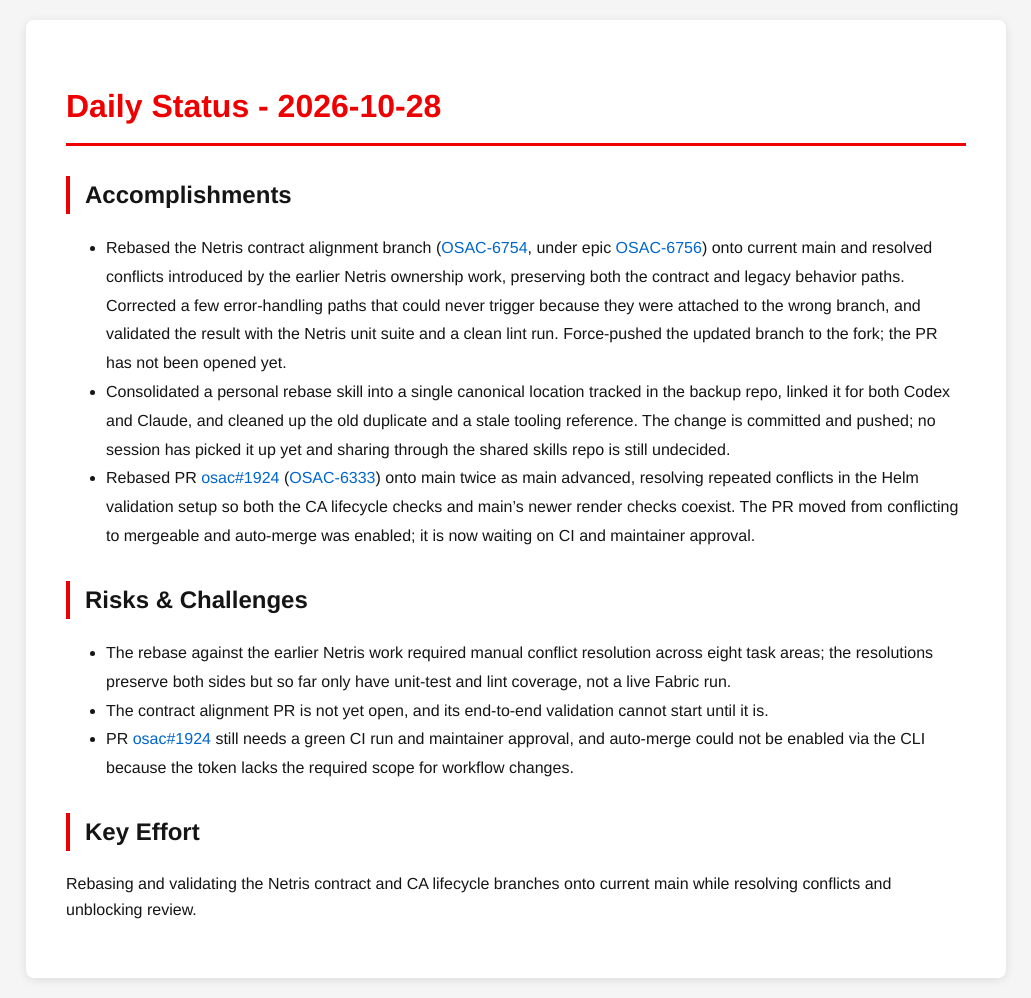
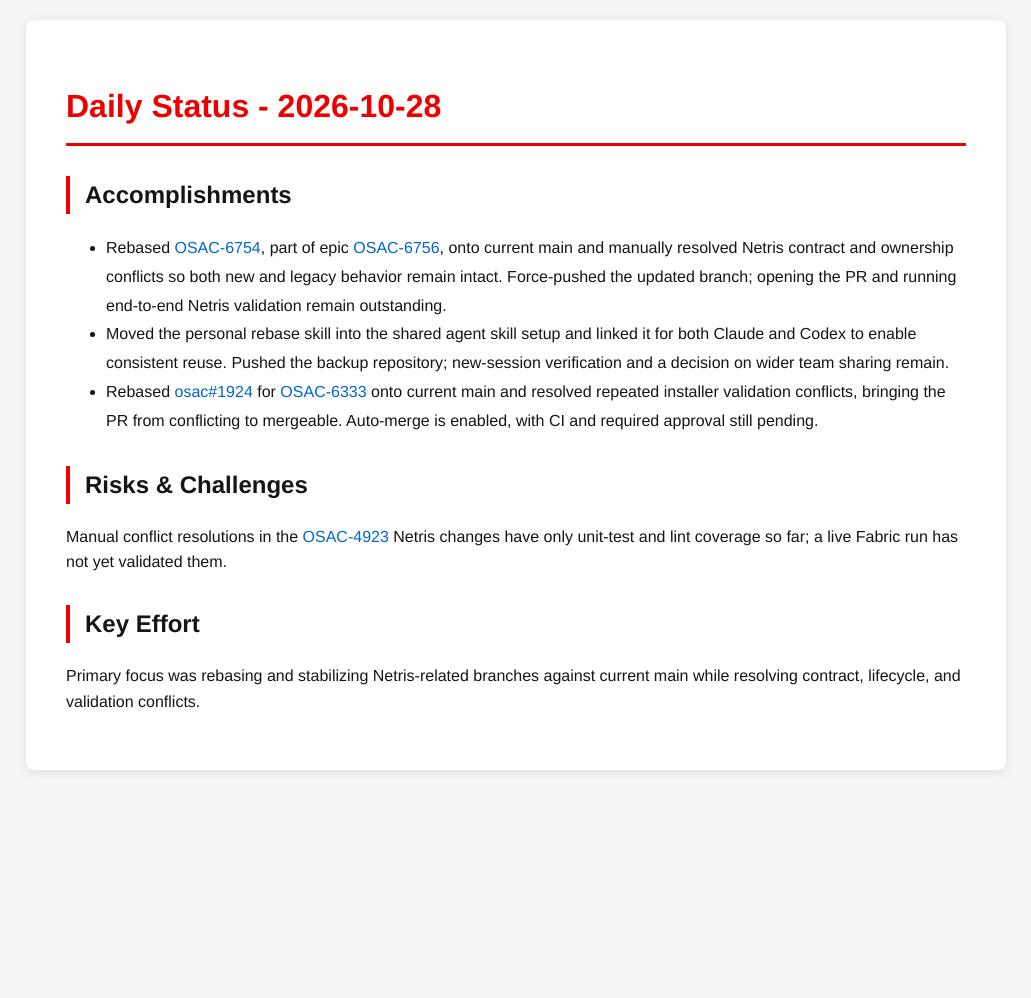
Before and after one commit to tzvatot/daily-status, a Jekyll site: the page built from 2026-10-28.md, in a window 1280 px wide. Shown: the whole page, without its empty margins (124-1155 px from the left). Built offline with Jekyll 4.4.1, drawn with Linux system fonts in a browser that asks for light colours; after the commit the page ends 900 px from its top, so only the background shows below that.

Commit message:
Daily status update - 2026-10-28

```diff
--- a/2026-10-28.md
+++ b/2026-10-28.md
@@ -7,14 +7,12 @@
 # Daily Status - 2026-10-28
 
 ## Accomplishments
-- Rebased the Netris contract alignment branch ([OSAC-6754](https://redhat.atlassian.net/browse/OSAC-6754), under epic [OSAC-6756](https://redhat.atlassian.net/browse/OSAC-6756)) onto current main and resolved conflicts introduced by the earlier Netris ownership work, preserving both the contract and legacy behavior paths. Corrected a few error-handling paths that could never trigger because they were attached to the wrong branch, and validated the result with the Netris unit suite and a clean lint run. Force-pushed the updated branch to the fork; the PR has not been opened yet.
-- Consolidated a personal rebase skill into a single canonical location tracked in the backup repo, linked it for both Codex and Claude, and cleaned up the old duplicate and a stale tooling reference. The change is committed and pushed; no session has picked it up yet and sharing through the shared skills repo is still undecided.
-- Rebased PR [osac#1924](https://github.com/osac-project/osac/pull/1924) ([OSAC-6333](https://redhat.atlassian.net/browse/OSAC-6333)) onto main twice as main advanced, resolving repeated conflicts in the Helm validation setup so both the CA lifecycle checks and main's newer render checks coexist. The PR moved from conflicting to mergeable and auto-merge was enabled; it is now waiting on CI and maintainer approval.
+- Rebased [OSAC-6754](https://redhat.atlassian.net/browse/OSAC-6754), part of epic [OSAC-6756](https://redhat.atlassian.net/browse/OSAC-6756), onto current main and manually resolved Netris contract and ownership conflicts so both new and legacy behavior remain intact. Force-pushed the updated branch; opening the PR and running end-to-end Netris validation remain outstanding.
+- Moved the personal rebase skill into the shared agent skill setup and linked it for both Claude and Codex to enable consistent reuse. Pushed the backup repository; new-session verification and a decision on wider team sharing remain.
+- Rebased [osac#1924](https://github.com/osac-project/osac/pull/1924) for [OSAC-6333](https://redhat.atlassian.net/browse/OSAC-6333) onto current main and resolved repeated installer validation conflicts, bringing the PR from conflicting to mergeable. Auto-merge is enabled, with CI and required approval still pending.
 
 ## Risks & Challenges
-- The rebase against the earlier Netris work required manual conflict resolution across eight task areas; the resolutions preserve both sides but so far only have unit-test and lint coverage, not a live Fabric run.
-- The contract alignment PR is not yet open, and its end-to-end validation cannot start until it is.
-- PR [osac#1924](https://github.com/osac-project/osac/pull/1924) still needs a green CI run and maintainer approval, and auto-merge could not be enabled via the CLI because the token lacks the required scope for workflow changes.
+Manual conflict resolutions in the [OSAC-4923](https://redhat.atlassian.net/browse/OSAC-4923) Netris changes have only unit-test and lint coverage so far; a live Fabric run has not yet validated them.
 
 ## Key Effort
-Rebasing and validating the Netris contract and CA lifecycle branches onto current main while resolving conflicts and unblocking review.
+Primary focus was rebasing and stabilizing Netris-related branches against current main while resolving contract, lifecycle, and validation conflicts.
```
